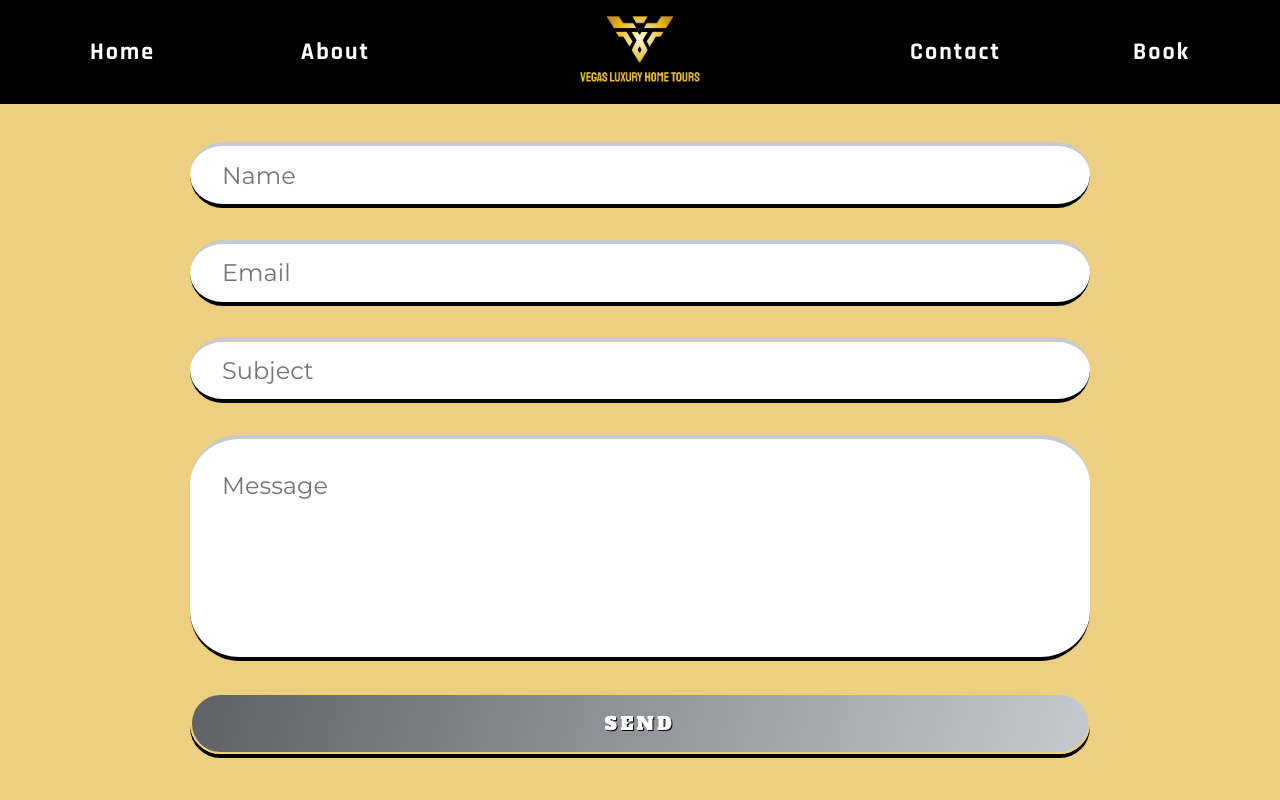
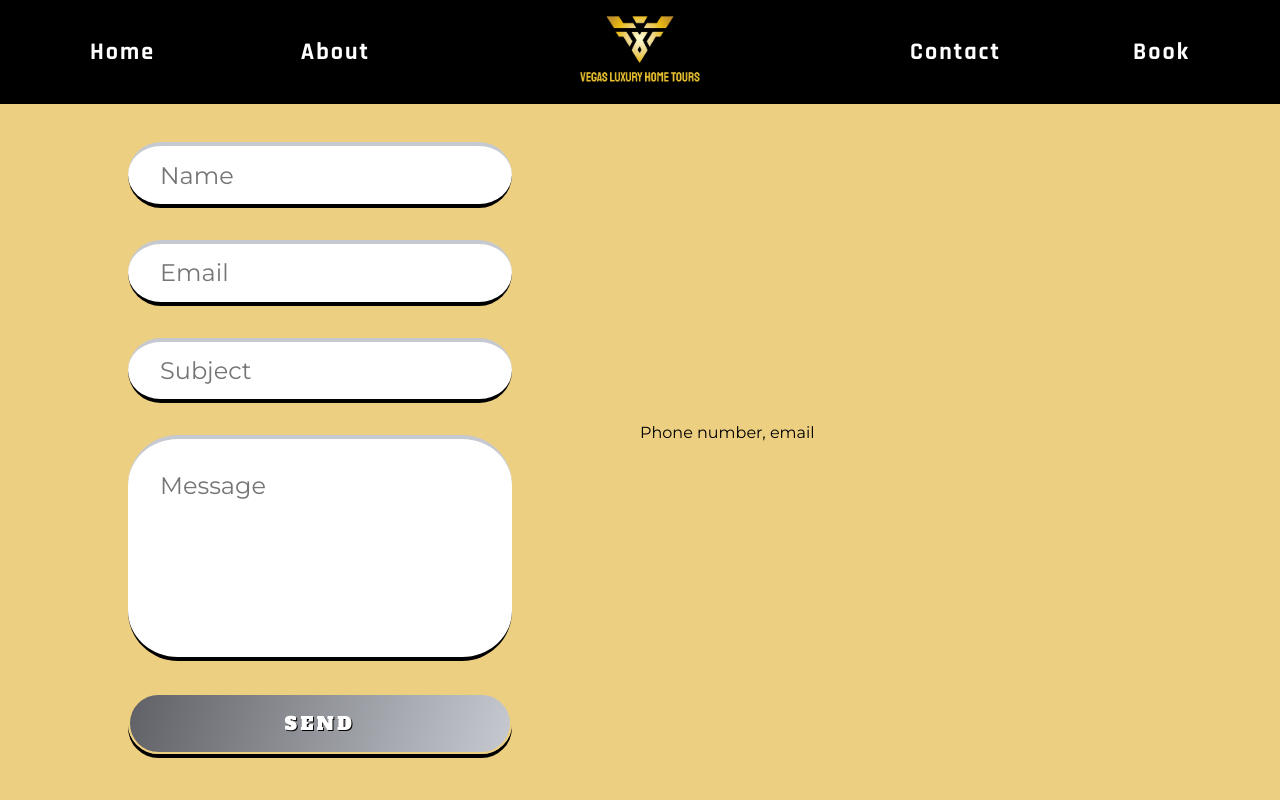
Before and after one commit to stevexero/vegasluxuryhometours, a React (Create React App) app: page /contact in a window 1280 px wide. Shown: the top 800 px of the page. Built offline with nearby package versions, Linux system fonts and the light colour scheme.

Commit message:
working on contact page

```diff
--- a/src/pages/Contact.css
+++ b/src/pages/Contact.css
@@ -13,32 +13,52 @@
   align-items: center;
 }
 
-.Contact-container form {
+.Contact-top {
+  width: 100%;
+  text-align: center;
+}
+
+.Contact-bottom {
+  width: 100%;
+  display: flex;
+  justify-content: center;
+  align-items: center;
+}
+
+.Contact-left {
+  width: 50%;
+}
+
+.Contact-right {
+  width: 50%;
+}
+
+.Contact-left form {
   display: flex;
   flex-direction: column;
   justify-content: center;
   align-items: center;
 }
 
-.Contact-container form input,
-.Contact-container form textarea,
-.Contact-container form button {
-  width: 900px;
+.Contact-left form input,
+.Contact-left form textarea,
+.Contact-left form button {
+  width: 60%;
   margin-top: 2rem;
 }
 
-.Contact-container form textarea {
+.Contact-left form textarea {
   resize: none;
   font-family: 'Montserrat', sans-serif;
   font-weight: 400;
 }
 
-.Contact-container form input:focus,
-.Contact-container form textarea:focus {
+.Contact-left form input:focus,
+.Contact-left form textarea:focus {
   outline: none;
 }
 
-.Contact-container form input {
+.Contact-left form input {
   height: 4.1rem;
   padding-left: 2rem;
   border-radius: 50px;
@@ -51,7 +71,7 @@
   font-weight: 400;
 }
 
-.Contact-container form textarea {
+.Contact-left form textarea {
   height: 14.1rem;
   padding: 2rem;
   border-radius: 50px;
@@ -62,7 +82,7 @@
   color: var(--color-dark-silver);
 }
 
-.Contact-container form button {
+.Contact-left form button {
   padding: 1rem;
   background: linear-gradient(
     105deg,
@@ -79,6 +99,6 @@
   box-shadow: 0 4px 0 black;
 }
 
-.Contact-container form button:hover {
+.Contact-left form button:hover {
   cursor: pointer;
 }
--- a/src/pages/Contact.js
+++ b/src/pages/Contact.js
@@ -36,14 +36,24 @@ const Contact = () => {
       }}
       className='Contact'>
       <div className='Contact-container'>
+        <div className='Contact-top'>
           <h1 className='cinzel-regular-56 text-dark-silver'>Contact Us</h1>
+        </div>
+        <div className='Contact-bottom'>
+          <div className='Contact-left'>
             <form onSubmit={sendEmail}>
               <input type='text' name='name' required placeholder='Name' />
               <input type='email' name='email' required placeholder='Email' />
               <input type='text' name='subject' placeholder='Subject' />
-          <textarea name='message' required placeholder='Message'></textarea>
+              <textarea
+                name='message'
+                required
+                placeholder='Message'></textarea>
               <button className='alfa-slab-one-18'>SEND</button>
             </form>
+          </div>
+          <div className='Contact-right'>Phone number, email</div>
+        </div>
       </div>
     </motion.div>
   );
```
Lines whose indentation alone changed are shown as unchanged.
